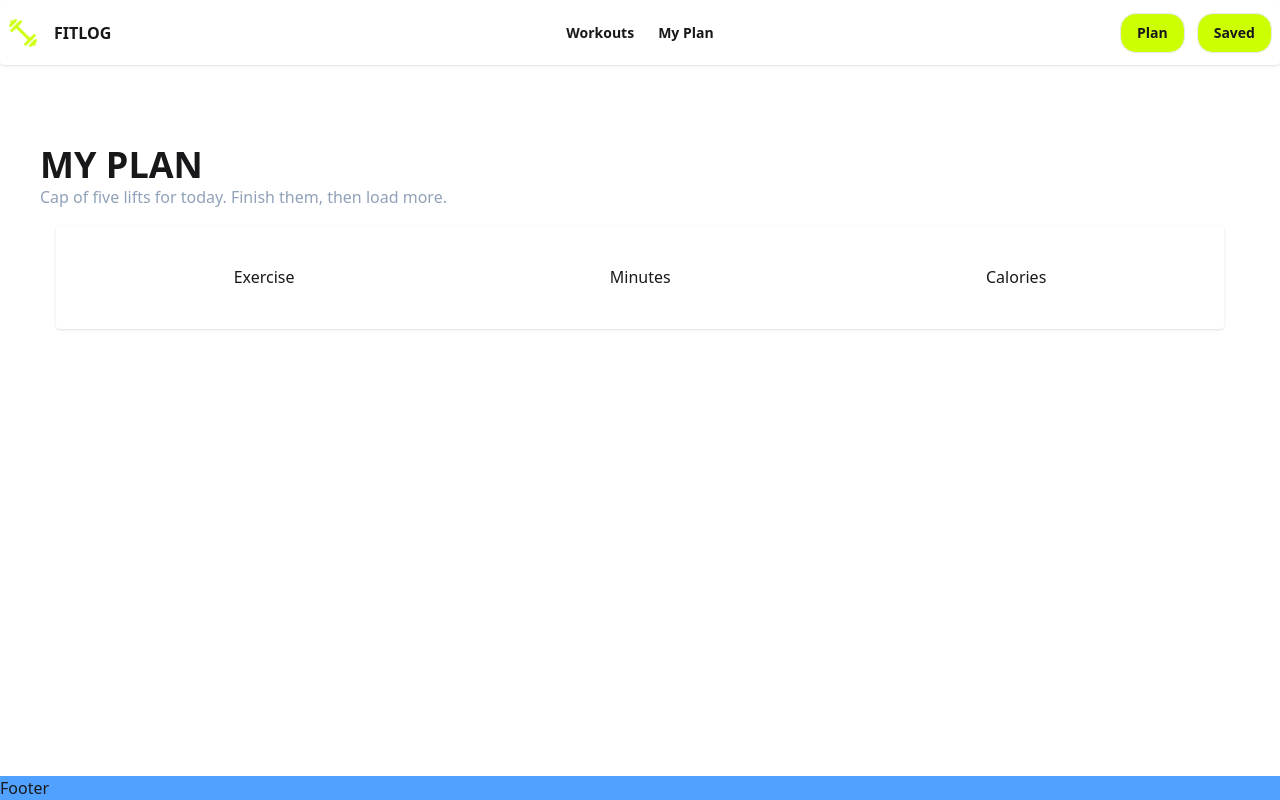
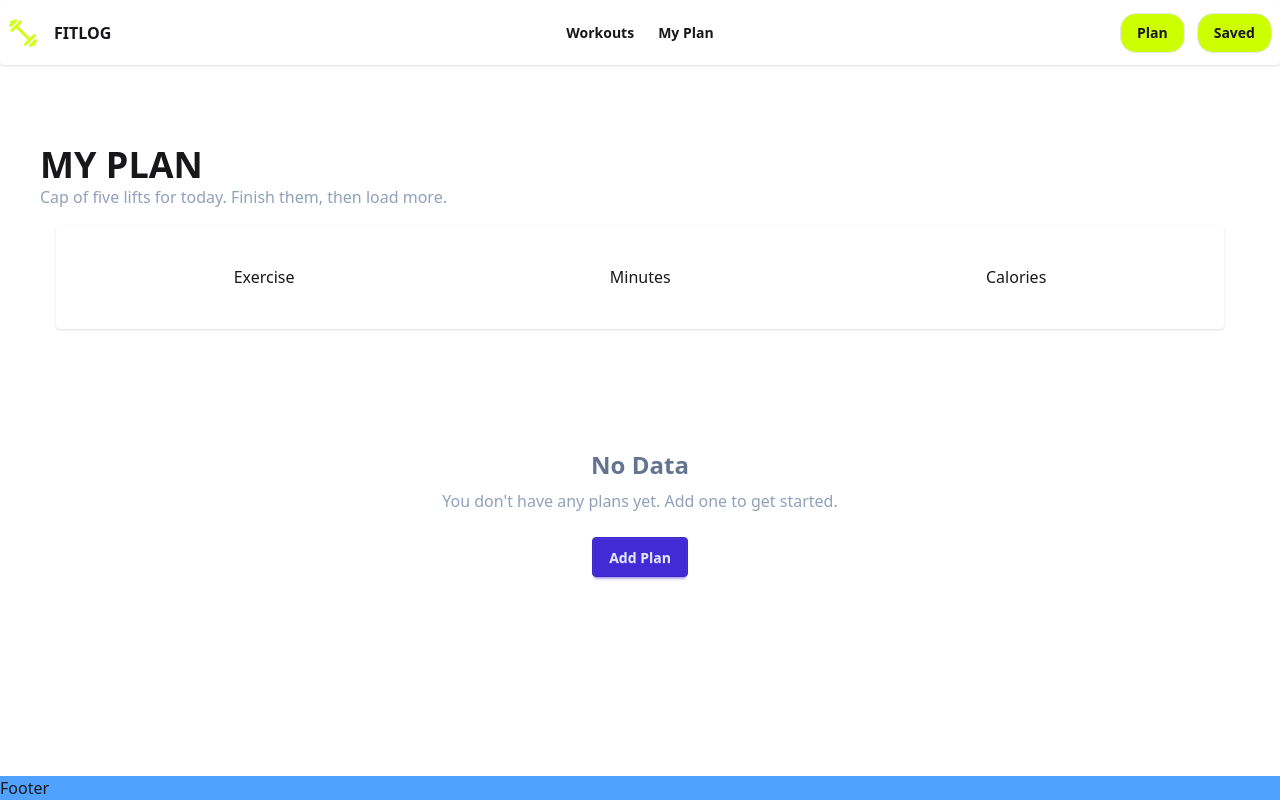
Before and after one commit to afsanalaz953/fitness-log, a Next.js app: page /my-plan in a window 1280 px wide. Built offline with nearby package versions, Linux system fonts and the light colour scheme.

Commit message:
card set up

```diff
--- /dev/null
+++ b/src/PlanProvider.tsx
@@ -0,0 +1,36 @@
+'use client'
+
+import React, { createContext, ReactNode, useState } from 'react';
+import { TApp } from '@/types/app.types';
+
+// context type create
+type TPlanContext={
+    addPlans : TApp[];
+    setAddPlans : React.Dispatch<React.SetStateAction<TApp[]>>;
+}
+
+// contexttypes pass kora contextr modhe
+export const PlanContext = createContext<TPlanContext>({
+addPlans: [],
+setAddPlans: () => {},
+});
+
+
+// 1)provider create and children/full body pass
+const PlanProvider = ({children}: {children: ReactNode}) => {
+    // state r type TApp array
+    const [addPlans, setAddPlans] = useState<TApp[]>([])
+
+    // const sharedData = {
+    //     addPlans,
+    //     setAddPlans,
+    // }
+    return (
+        <PlanContext.Provider value={{ addPlans,
+        setAddPlans,}}>
+            {children}
+        </PlanContext.Provider>
+    );
+};
+
+export default PlanProvider;
--- a/src/app/layout.tsx
+++ b/src/app/layout.tsx
@@ -4,6 +4,7 @@ import "./globals.css";
 import Navber from "@/components/homepage/Navber";
 import { ToastContainer } from "react-toastify";
 import Footer from "@/components/Footer";
+import PlanProvider from "@/PlanProvider";
 
 const geistSans = Geist({
   variable: "--font-geist-sans",
@@ -28,6 +29,7 @@ export default function RootLayout({ children }: LayoutProps<"/">) {
       className={`${geistSans.variable} ${geistMono.variable} h-full antialiased`}
     >
       <body className="flex flex-col min-h-screen">
+        <PlanProvider>
            <Navber />
            <main className="flex-1">
              {children}
@@ -35,6 +37,9 @@ export default function RootLayout({ children }: LayoutProps<"/">) {
             </main>
 
             <Footer />
+
+        </PlanProvider>
+
         </body>
     </html>
   );
--- a/src/app/my-plan/page.tsx
+++ b/src/app/my-plan/page.tsx
@@ -1,6 +1,17 @@
-import React from 'react';
+'use client'
 
-const page = () => {
+
+import Card from '@/components/homepage/Card';
+import { PlanContext } from '@/PlanProvider';
+import { TApp } from '@/types/app.types';
+import React, { useContext } from 'react';
+
+const MyPlanPage = () => {
+    const {addPlans} = useContext(PlanContext);
+    console.log(addPlans, 'addPlans data')
+
+    const hasData = addPlans && addPlans.length > 0;
+
     return (
         <div className='container mx-auto my-20 '>
             <div className='m-10  '>
@@ -23,15 +34,39 @@ const page = () => {
 
             </div>
         </div>
+     </div>
+     <div className='grid grid-cols-1 '>
 
 
-
-
-            </div>
-
-
+           {/* main */}
+         {hasData ? (
+       <div className='flex justify-between w-full rounded gap-16 shadow border-2'>
+        {/* rightside */}
+        <div className="flex-1 grid grid-cols-1 md:grid-cols-2 xl:grid-cols-3 gap-4 w-full">
+            {addPlans.map((workerdata : TApp, ind : number)=> {
+                                return (
+          <Card workerdata={workerdata} key={ind}/>
+             );
+              })}
         </div>
+        {/* leftside */}
+            <div>
+ <button className='btn btn-primary'></button>
+          </div>
+       </div>
+          ) : (
+         // No data state
+        <div className="flex flex-col items-center justify-center py-20">
+          <h2 className="text-2xl font-semibold text-slate-500">No Data</h2>
+          <p className="text-slate-400 mt-2">
+            You don't have any plans yet. Add one to get started.
+          </p>
+          <button className="btn btn-primary mt-6">Add Plan</button>
+        </div>
+      )}
+        </div>
+          </div>
     );
 };
 
-export default page;
+export default MyPlanPage;
--- /dev/null
+++ b/src/components/PlanButton.tsx
@@ -0,0 +1,42 @@
+'use client'
+
+import { TApp } from '@/types/app.types';
+import React, { useContext } from 'react';
+import { RiInboxArchiveLine } from 'react-icons/ri';
+import Link from 'next/link';
+import { PlanContext } from '@/PlanProvider';
+
+
+const PlanButton = ({data}: {data: TApp}) => {
+    // last:context data paoa
+const {addPlans, setAddPlans} = useContext(PlanContext)
+// destructure kora sharedData
+// const contextData = {addPlans, setAddPlans}
+console.log(PlanContext, addPlans, setAddPlans, 'context data for plan')
+
+    const handlePlan = () =>{
+        console.log( 'Added Plan button', data, 'currentData')
+        setAddPlans([...addPlans, data])
+    }
+
+
+    return (
+        <div>
+            {/* <button className="btn rounded-2xl bg-[#CCFF00] hover:bg-amber-200">
+                    <span> <RiInboxArchiveLine /> </span> */}
+                    {/* context a onClick avabei likhte hobe with arrow() */}
+                    {/* <span onClick={()=>handlePlan()}>Add to today&apos;s plan </span>
+                    </button> */}
+<Link
+  href="/my-plan"
+  onClick={() => handlePlan()}
+  className="btn rounded-2xl bg-[#CCFF00] hover:bg-amber-200 inline-flex items-center gap-2 cursor-pointer"
+>
+  <RiInboxArchiveLine />
+  <span>Add to today&apos;s plan</span>
+</Link>
+        </div>
+    );
+};
+
+export default PlanButton;
--- a/src/components/SingleCard.tsx
+++ b/src/components/SingleCard.tsx
@@ -2,6 +2,7 @@ import { TApp } from '@/types/app.types';
 import Image from 'next/image';
 import React from 'react';
 import { RiInboxArchiveLine, RiSaveLine } from 'react-icons/ri';
+import PlanButton from './PlanButton';
 
 
 
@@ -99,7 +100,7 @@ const SingleCard = ({data}: {data: TApp}) => {
   {/* head */}
   <thead>
     <tr className='text-2xl font-bold text-black'>
-        INSTRUCTIONS
+      <th>INSTRUCTIONS</th>
 
     </tr>
   </thead>
@@ -119,10 +120,7 @@ const SingleCard = ({data}: {data: TApp}) => {
 
 
     <div className="card-actions justify-start gap-4 mt-4">
-      <button className="btn rounded-2xl bg-[#CCFF00] hover:bg-amber-200">
-        <span> <RiInboxArchiveLine /> </span>
-        <span>Add to today&apos;s plan   </span>
-        </button>
+      <PlanButton data={data} />
       <button className="btn rounded-2xl  hover:bg-[#CCFF00]">
         <span><RiSaveLine /></span>
       <span>Save for later</span>
```
Lines whose indentation alone changed are shown as unchanged.
